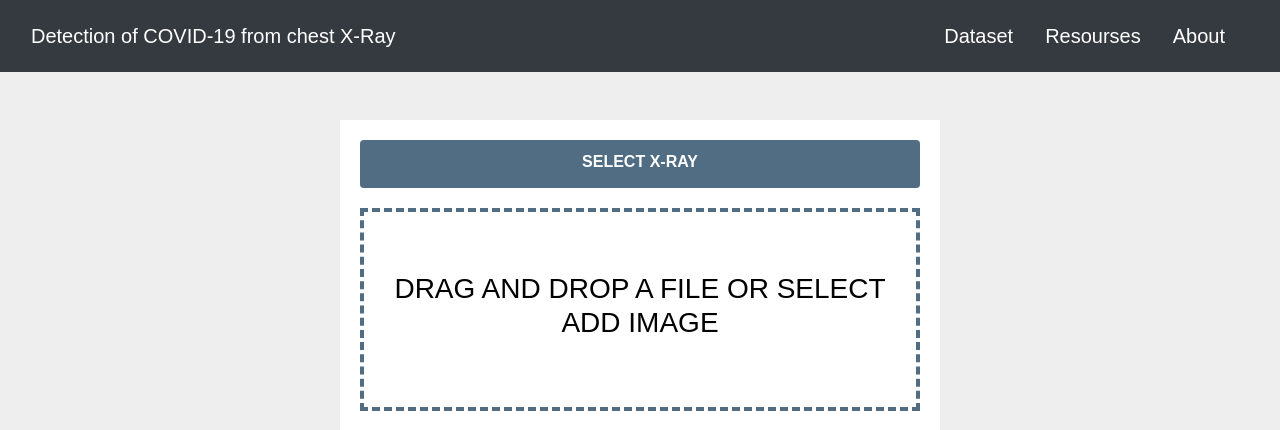
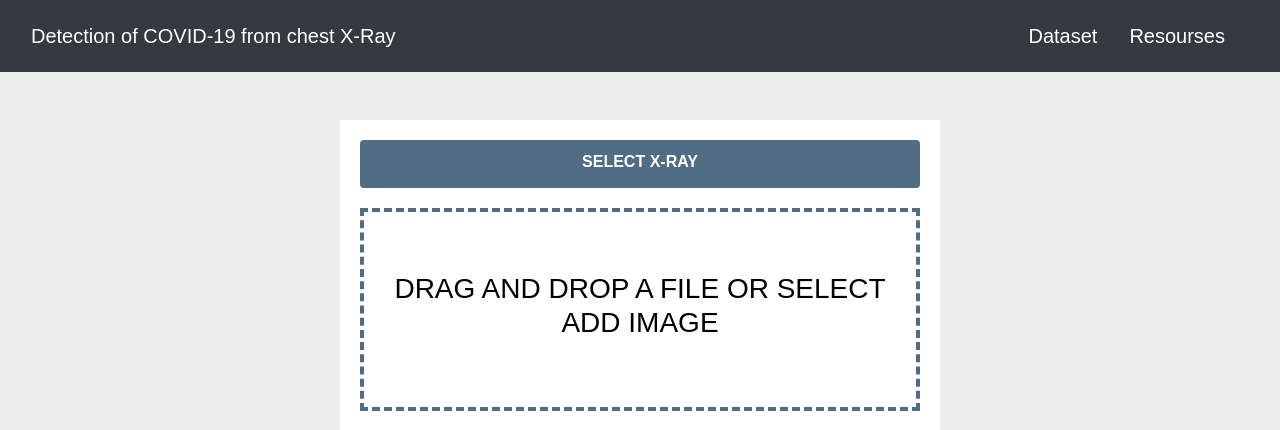
Before and after one commit to ElvisSethi/COVID_Detection, a Flask app: page / in a window 1280 px wide. Shown: the top 430 px of the page. Run offline with Flask 2, Linux system fonts and the light colour scheme; some libraries are stand-ins or nearby versions.

Commit message:
Update index.html

```diff
--- a/templates/index.html
+++ b/templates/index.html
@@ -163,11 +163,6 @@
                   Resourses
                 </a>
             </li>
-            <li class="nav-item navbar-brand">
-                <a class="nav-link text-white" href="https://github.com/ritik-sys/COVID_detection_from_XRAY">
-                  About
-                </a>
-            </li>
         </ul>
     </nav>
 
```
